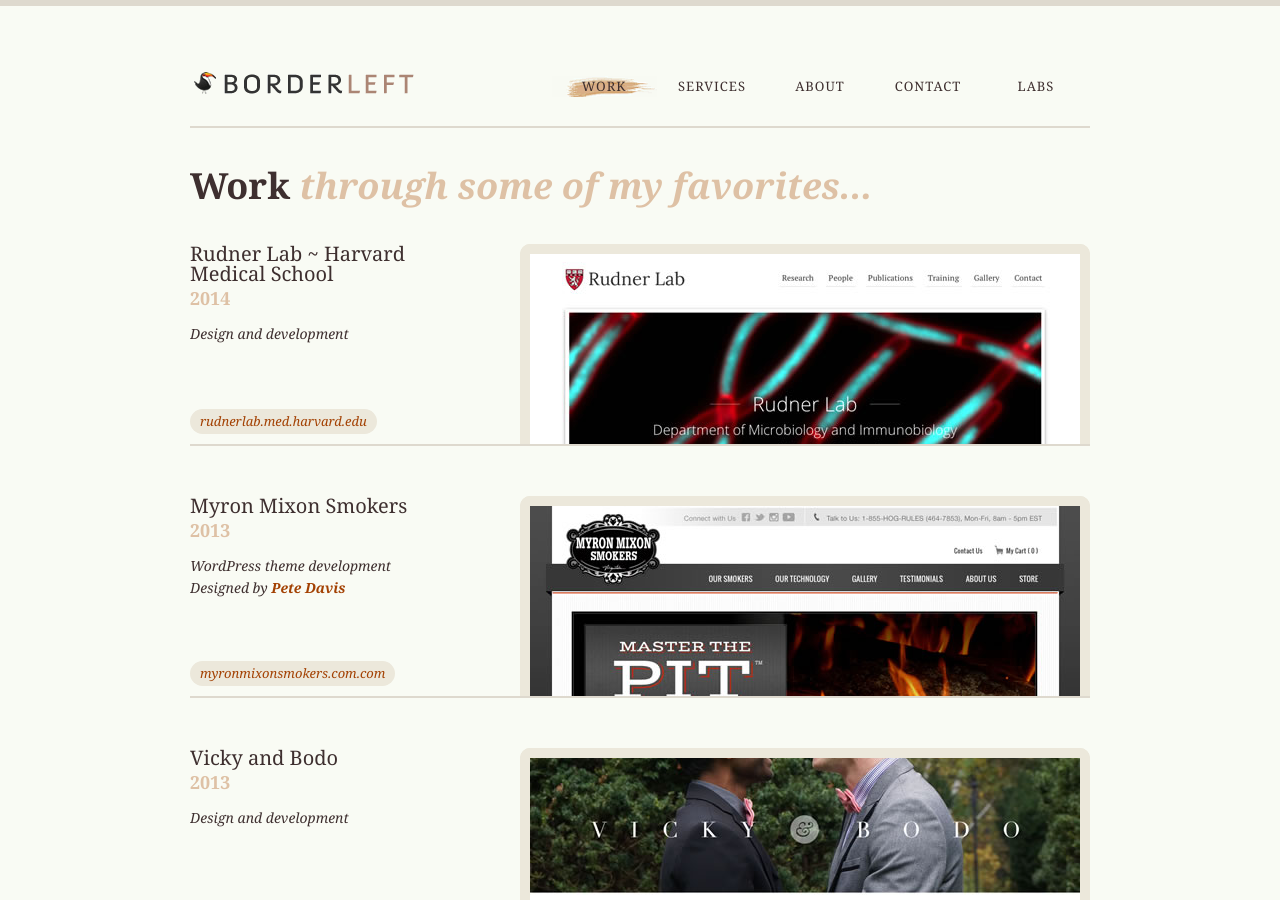
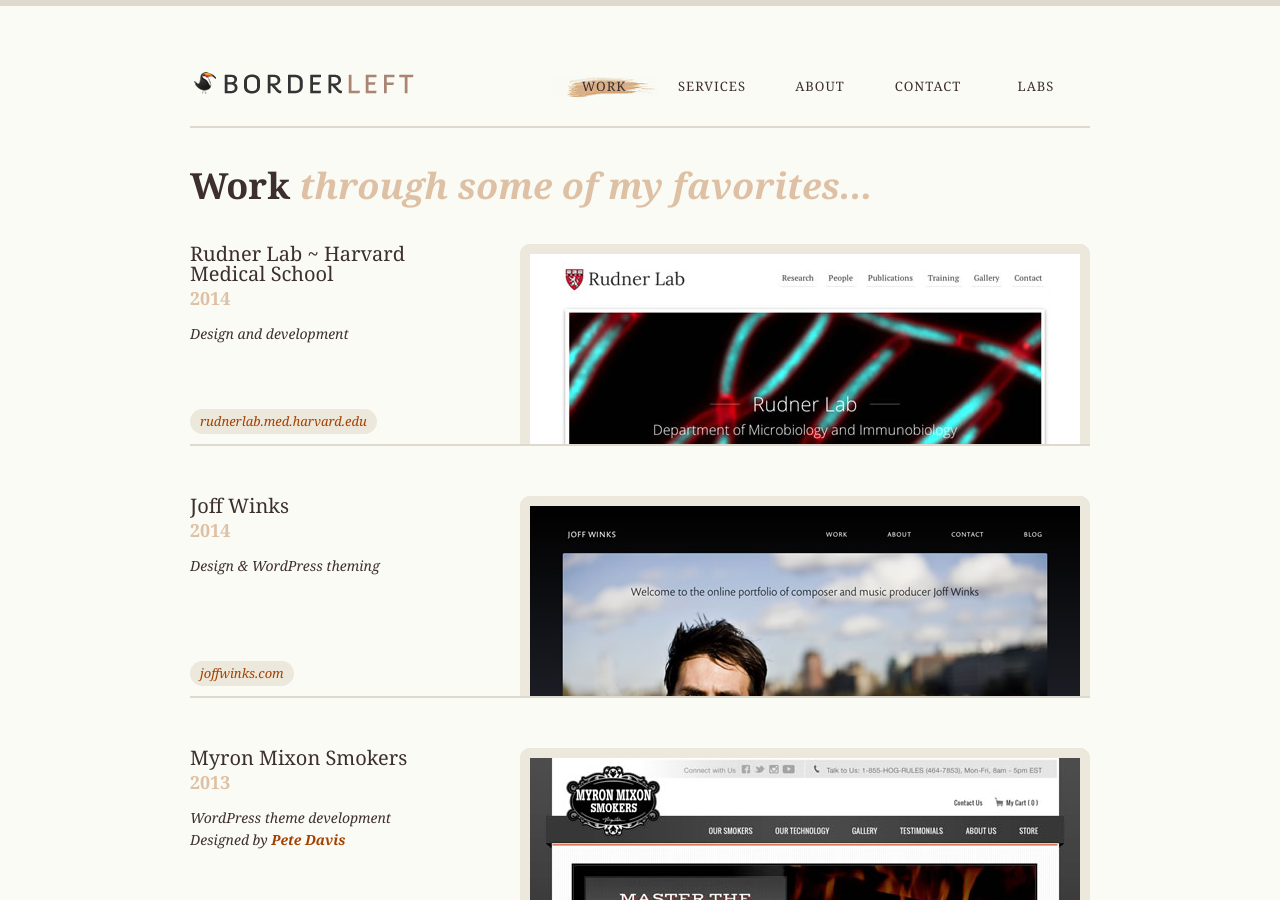
Before and after one commit to borderleft/borderleft.github.io, a Jekyll site: the page built from work/index.html, in a window 1280 px wide and 900 px high. Built offline with Jekyll 4.4.1, drawn with Linux system fonts in a browser that asks for light colours; Markdown is read by kramdown in place of the engine named in the settings.

Commit message:
Add work

```diff
--- a/work/index.html
+++ b/work/index.html
@@ -16,6 +16,17 @@
 			<p class="year">2014</p>
 			<p class="meta">Design and development</p>
 			<p class="link"><a href="http://rudnerlab.med.harvard.edu/"><span>rudnerlab.med.harvard.edu</span></a></p>
+		</div>
+	</li>
+	<li>
+		<div class="image">
+			<a href="http://joffwinks.com/"><img src="/assets/img/work/joffwinks-1.jpg" alt=""></a>
+		</div>
+		<div class="info">
+			<h2>Joff Winks</h2>
+			<p class="year">2014</p>
+			<p class="meta">Design &amp; WordPress theming</p>
+			<p class="link"><a href="http://joffwinks.com/"><span>joffwinks.com</span></a></p>
 		</div>
 	</li>
 	<li>
```
Also changed, not shown: assets/img/work/joffwinks-1.jpg (added).
